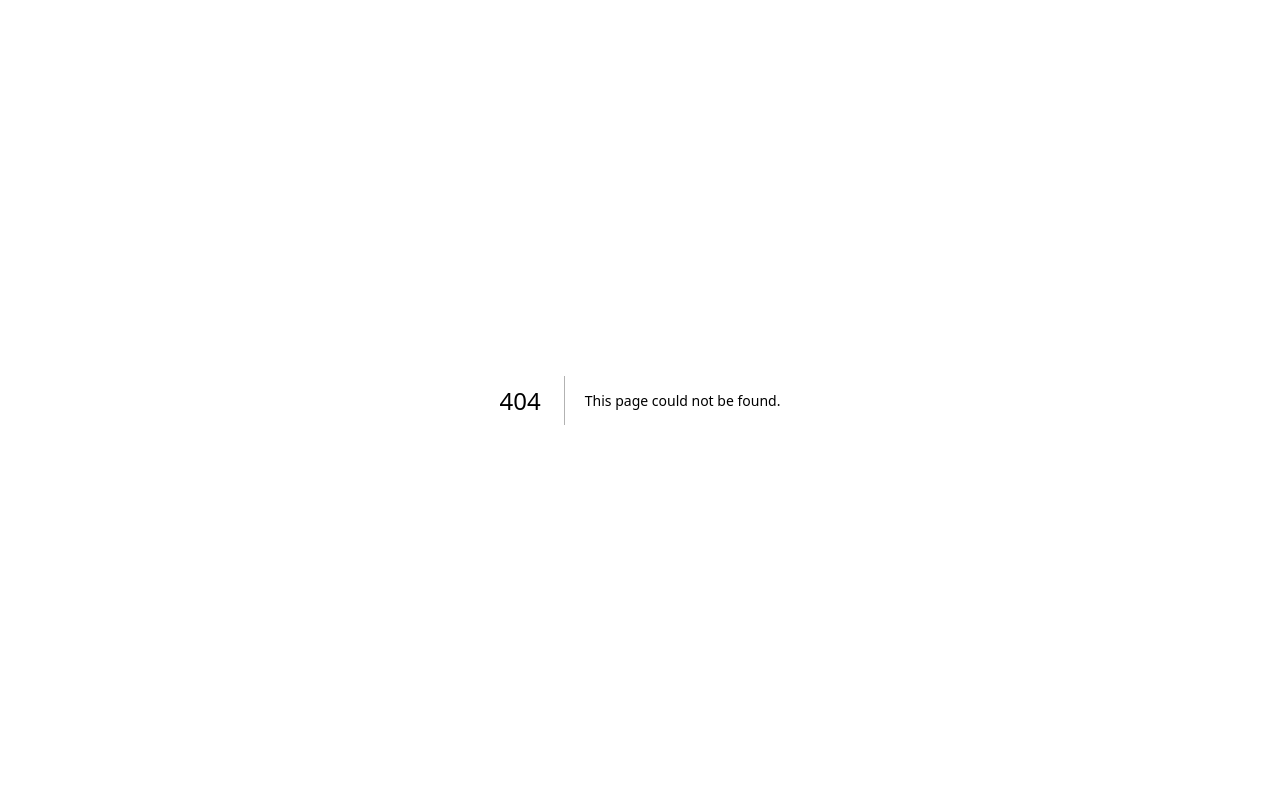
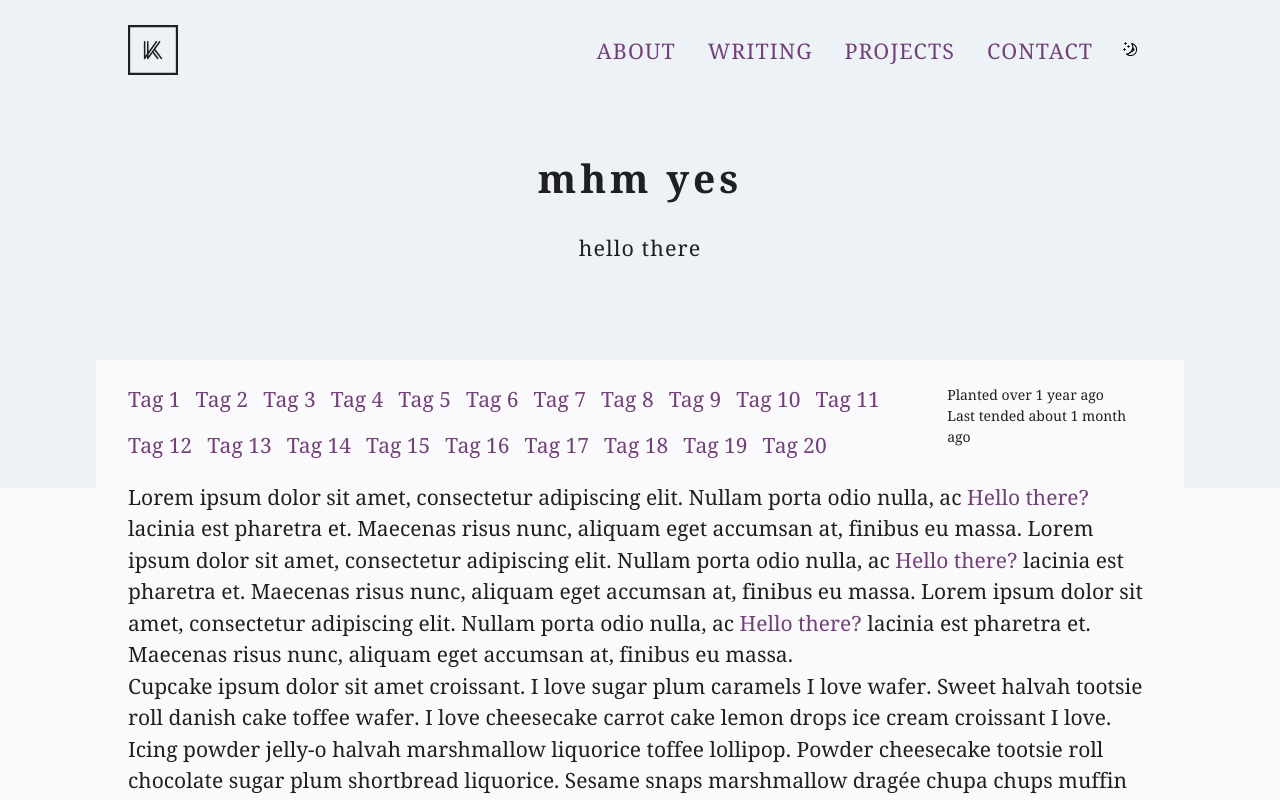
Before and after one commit to khinshankhan/www, a Next.js app: page /writing/post in a window 1280 px wide. Before the commit this address had no page. Shown: the top 800 px of the page. Built offline with nearby package versions, Linux system fonts and the light colour scheme.

Commit message:
start creating an article template

```diff
--- a/components/layout/Page.tsx
+++ b/components/layout/Page.tsx
@@ -1,39 +1,48 @@
 import type { FCC } from "types/react";
 import React, { Fragment } from "react";
 import { styled } from "lib/theme";
+import clsx from "clsx";
 import { Box, Flex, Heading } from "lib/theme/components";
 import { Header, Footer } from "./shared";
 
 const ContentHeader = styled("header", {
+  textAlign: "center",
   zIndex: 1,
   paddingTop: "56px",
   paddingBottom: "56px",
+
+  "&[class*='intersect']": {
     "@isDesktop": {
       paddingBottom: "224px",
     },
-  textAlign: "center",
+  },
 });
 
-const Article = styled("article", {
+const Content = styled("article", {
   backgroundColor: "$background",
+  zIndex: 2,
   marginTop: "24px",
-  zIndex: 2,
+
+  "&[class*='intersect']": {
     "@isDesktop": {
       marginTop: "-128px",
       paddingTop: "24px",
       paddingLeft: "32px",
       paddingRight: "32px",
     },
+  },
 });
 
-interface IHeaderProps {
+interface IPageLayoutProps {
   title?: string;
   subtitle?: string;
+  intersect?: boolean;
 }
 
-export const PageLayout: FCC<IHeaderProps> = ({
+export const PageLayout: FCC<IPageLayoutProps> = ({
   title = "mhm yes",
   subtitle = "hello there",
+  intersect = true,
   children,
 }) => {
   return (
@@ -42,7 +51,7 @@ export const PageLayout: FCC<IHeaderProps> = ({
         <Header />
 
         <Box as="main">
-          <ContentHeader className="nav-bg">
+          <ContentHeader className={clsx("nav-bg", intersect && "intersect")}>
             <Heading.h1 className="h2" css={{ paddingBottom: "24px" }}>
               {title}
             </Heading.h1>
@@ -51,9 +60,9 @@ export const PageLayout: FCC<IHeaderProps> = ({
             </Box>
           </ContentHeader>
 
-          <Article id="article" className="page-container">
+          <Content id="article" className={clsx("page-container", intersect && "intersect")}>
             {children}
-          </Article>
+          </Content>
         </Box>
       </Flex>
       <Footer />
--- a/lib/theme/styles/typography.tsx
+++ b/lib/theme/styles/typography.tsx
@@ -82,6 +82,16 @@ export const typographyStyles = {
     },
   },
 
+  small: {
+    fontSize: "$md", // 18px
+    "@isDesktop": {
+      fontSize: "$sm",
+    },
+    "@2xl": {
+      fontSize: "$md", // ~23px, avg 21px and $xl
+    },
+  },
+
   a: {
     color: "$link",
     textDecoration: "underline 0 transparent",
--- /dev/null
+++ b/pages/writing/post.tsx
@@ -0,0 +1,91 @@
+import React from "react";
+import { styled } from "lib/theme";
+import Article from "templates/Article";
+
+const L = styled("div", {
+  display: "flex",
+  flexDirection: "row",
+  justifyContent: "space-between",
+  "@isMobile": {
+    flexDirection: "column",
+    justifyContent: "center",
+  },
+  marginBottom: "20px",
+});
+const T = styled("ul", {
+  listStyle: "none",
+  display: "flex",
+  flexDirection: "row",
+  flexWrap: "wrap",
+  gap: "15px",
+  maxWidth: "80%",
+  "@isMobile": {
+    maxWidth: "100%",
+    justifyContent: "center",
+    marginBottom: "10px",
+  },
+});
+
+const D = styled("div", {
+  display: "flex",
+  flexDirection: "column",
+  textAlign: "left",
+  "@isMobile": {
+    justifyContent: "center",
+    small: {
+      margin: "auto",
+    },
+  },
+});
+
+export default function Post() {
+  return (
+    <Article>
+      <L>
+        <T>
+          {Array.from({ length: 20 }, (_, i) => i + 1).map((e) => (
+            <li key={e}>
+              <a href="#">Tag {e}</a>
+            </li>
+          ))}
+        </T>
+        <D>
+          <small>Planted over 1 year ago</small>
+          <small>Last tended about 1 month ago</small>
+        </D>
+      </L>
+
+      <p>
+        Lorem ipsum dolor sit amet, consectetur adipiscing elit. Nullam porta odio nulla, ac{" "}
+        <a href="#">Hello there?</a> lacinia est pharetra et. Maecenas risus nunc, aliquam eget
+        accumsan at, finibus eu massa. Lorem ipsum dolor sit amet, consectetur adipiscing elit.
+        Nullam porta odio nulla, ac <a href="#">Hello there?</a> lacinia est pharetra et. Maecenas
+        risus nunc, aliquam eget accumsan at, finibus eu massa. Lorem ipsum dolor sit amet,
+        consectetur adipiscing elit. Nullam porta odio nulla, ac <a href="#">Hello there?</a>{" "}
+        lacinia est pharetra et. Maecenas risus nunc, aliquam eget accumsan at, finibus eu massa.
+      </p>
+      <p>
+        Cupcake ipsum dolor sit amet croissant. I love sugar plum caramels I love wafer. Sweet
+        halvah tootsie roll danish cake toffee wafer. I love cheesecake carrot cake lemon drops ice
+        cream croissant I love. Icing powder jelly-o halvah marshmallow liquorice toffee lollipop.
+        Powder cheesecake tootsie roll chocolate sugar plum shortbread liquorice. Sesame snaps
+        marshmallow dragée chupa chups muffin sesame snaps cake chocolate bar shortbread. Apple pie
+        tootsie roll candy canes I love marshmallow dragée. Cake gingerbread pastry cake dragée
+        lemon drops sesame snaps I love. Icing jujubes chupa chups muffin I love I love. Sweet I
+        love apple pie carrot cake tart. Chupa chups I love caramels I love jelly. Jujubes pastry
+        lollipop muffin chupa chups shortbread donut. Jelly beans jelly chocolate bar sweet
+        chocolate cake lollipop tootsie roll soufflé.
+      </p>
+      {Array.from({ length: 50 }, (_, i) => i + 1).map((e) => (
+        <p key={e}>
+          Lorem ipsum dolor sit amet, consectetur adipiscing elit. Nullam porta odio nulla, ac
+          lacinia est pharetra et. Maecenas risus nunc, aliquam eget accumsan at, finibus eu massa.
+          Donec vel ex tortor. Curabitur venenatis viverra diam non egestas. Proin at dui posuere,
+          sagittis turpis vitae, dapibus dui. Morbi eget dolor tristique, fringilla velit tincidunt,
+          laoreet metus. Quisque lacinia, sapien a tristique tristique, tellus arcu bibendum libero,
+          ac convallis risus mi sed diam. Sed mollis lectus sed turpis lacinia tincidunt.
+        </p>
+      ))}
+    </Article>
+  );
+}
--- /dev/null
+++ b/templates/Article.tsx
@@ -0,0 +1,19 @@
+import type { FCC } from "types/react";
+import React from "react";
+import { PageLayout } from "components/layout";
+
+interface IArticleProps {
+  title?: string;
+  subtitle?: string;
+  intersect?: boolean;
+}
+
+export const Article: FCC<IArticleProps> = ({ children, ...props }) => {
+  return (
+    <PageLayout {...props}>
+      <article id="content">{children}</article>
+    </PageLayout>
+  );
+};
+
+export default Article;
```
Also changed, not shown: pages/writing/index.tsx (+2 -32 lines). Lines whose indentation alone changed are shown as unchanged.
